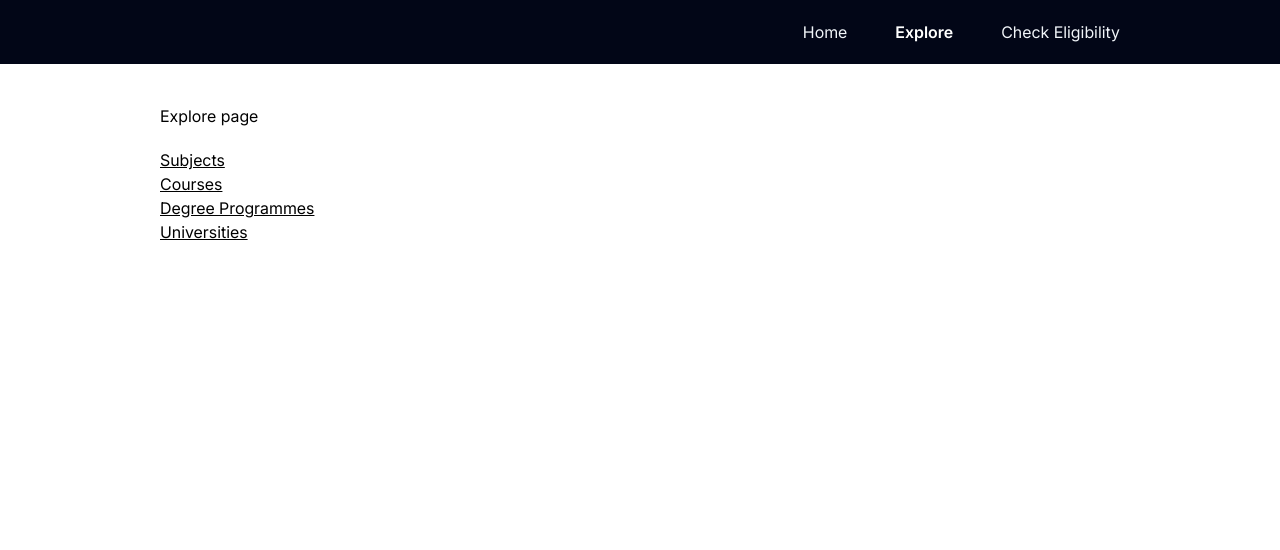
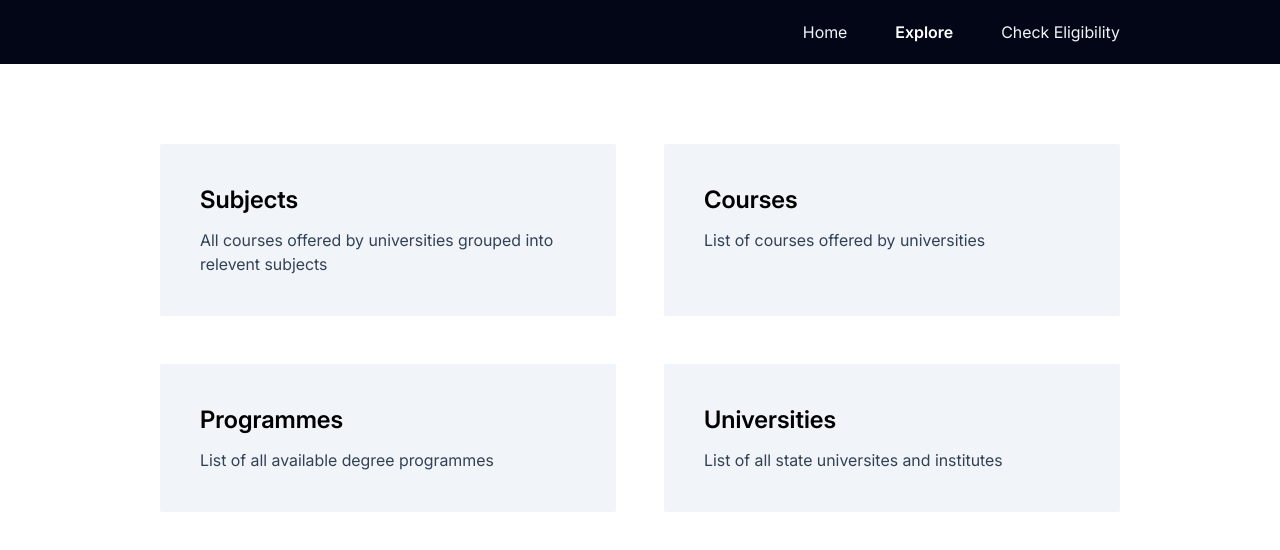
Before and after one commit to qkenn/findmycourse-react, a React (Vite) app: page /explore in a window 1280 px wide. Shown: the top 550 px of the page. Built offline with nearby package versions, Linux system fonts and the light colour scheme.

Commit message:
add styling to explore page

```diff
--- /dev/null
+++ b/src/components/ExploreCard.jsx
@@ -0,0 +1,12 @@
+import { Link } from 'react-router-dom';
+
+export function ExploreCard({ url, desc }) {
+  return (
+    <Link to={url} className="rounded-sm bg-slate-100 p-10">
+      <h2 className="text-2xl font-semibold">
+        {url.at(0).toUpperCase() + url.slice(1)}
+      </h2>
+      <p className="mt-3 text-slate-700">{desc}</p>
+    </Link>
+  );
+}
--- a/src/pages/Explore.jsx
+++ b/src/pages/Explore.jsx
@@ -1,31 +1,26 @@
-import { Link } from 'react-router-dom';
+import { ExploreCard } from '../components/ExploreCard';
 
 export function Explore() {
   return (
     <>
-      <main className="mx-auto mt-10 max-w-main">
-        <h1>Explore page</h1>
-        <ul className="mt-5">
-          <li>
-            <Link to="subjects" className="underline">
-              Subjects
-            </Link>
-          </li>
-          <li>
-            <Link to="courses" className="underline">
-              Courses
-            </Link>
-          </li>
-          <li>
-            <Link to="programmes" className="underline">
-              Degree Programmes
-            </Link>
-          </li>
-          <li>
-            <Link to="universities" className="underline">
-              Universities
-            </Link>
-          </li>
+      <main className="mx-auto my-20 max-w-main">
+        <ul className="mt-5 grid grid-cols-2 gap-12">
+          <ExploreCard
+            url="subjects"
+            desc="All courses offered by universities grouped into relevent subjects"
+          />
+          <ExploreCard
+            url="courses"
+            desc="List of courses offered by universities"
+          />
+          <ExploreCard
+            url="programmes"
+            desc="List of all available degree programmes"
+          />
+          <ExploreCard
+            url="universities"
+            desc="List of all state universites and institutes"
+          />
         </ul>
       </main>
     </>
```
